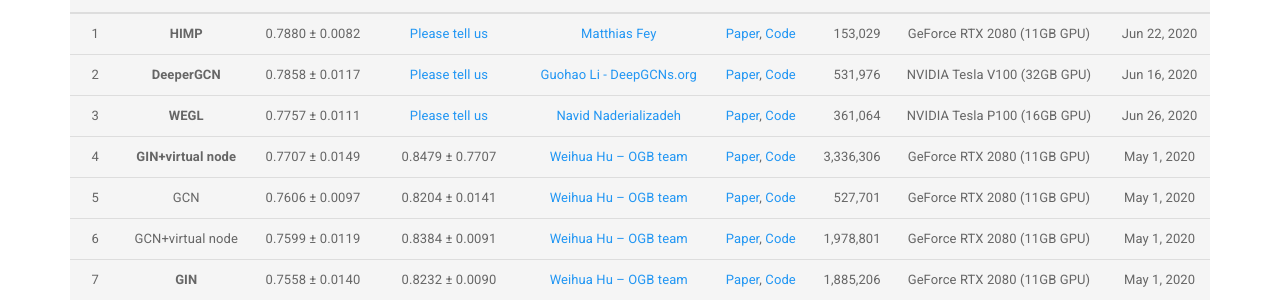
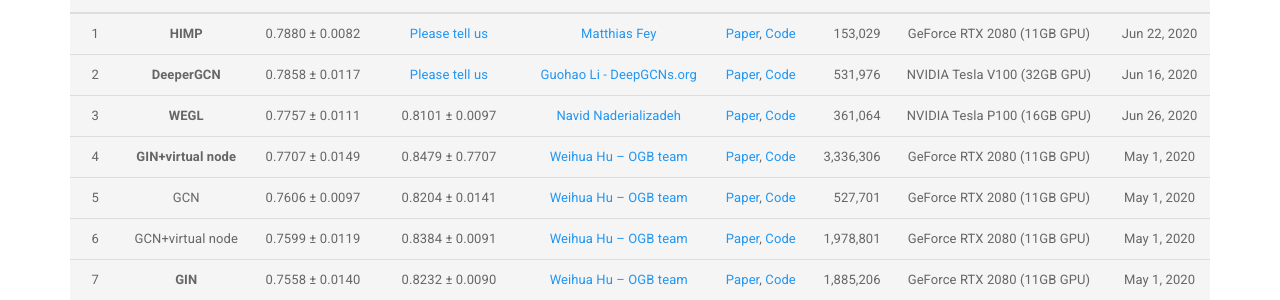
Before and after one commit to snap-stanford/ogb-web, a Jekyll site: the page built from _docs/leaderboard/leader_graphprop.md, in a window 1280 px wide and 900 px high, scrolled down 427 px. Shown: the part 152-452 px from the top of the window. Built offline with Jekyll 4.4.1, drawn with Linux system fonts in a browser that asks for light colours.

Commit message:
updateleaderboard

```diff
--- a/_docs/leaderboard/leader_graphprop.md
+++ b/_docs/leaderboard/leader_graphprop.md
@@ -25,7 +25,7 @@ The **bold** method name indicates that the implementation is **official** (by t
 |:----:|:-----:|:------:|:-----:|:-----:|:-----:|-----:|:-----:|:-----:|
 |  1  |  **HIMP**  | 0.7880 ± 0.0082   | [Please tell us](mailto:ogb@cs.stanford.edu) |[Matthias Fey](mailto:matthias.fey@tu-dortmund.de) | [Paper](https://arxiv.org/abs/2006.12179), [Code](https://github.com/rusty1s/himp-gnn) | 153,029 | GeForce RTX 2080 (11GB GPU) | Jun 22, 2020 |
 |  2  |  **DeeperGCN**  | 0.7858 ± 0.0117   | [Please tell us](mailto:ogb@cs.stanford.edu) |[Guohao Li - DeepGCNs.org](mailto:guohao.li@kaust.edu.sa) | [Paper](https://arxiv.org/abs/2006.07739), [Code](https://github.com/lightaime/deep_gcns_torch/tree/master/examples/ogb) | 531,976 | NVIDIA Tesla V100 (32GB GPU) | Jun 16, 2020 |
-|  3  |  **WEGL**  | 0.7757 ± 0.0111   | [Please tell us](mailto:ogb@cs.stanford.edu) |[Navid Naderializadeh](mailto:nnaderializadeh@hrl.com) | [Paper](https://arxiv.org/abs/2006.09430), [Code](https://github.com/navid-naderi/WEGL) | 361,064 | NVIDIA Tesla P100 (16GB GPU) | Jun 26, 2020 |
+|  3  |  **WEGL**  | 0.7757 ± 0.0111   | 0.8101 ± 0.0097 |[Navid Naderializadeh](mailto:nnaderializadeh@hrl.com) | [Paper](https://arxiv.org/abs/2006.09430), [Code](https://github.com/navid-naderi/WEGL) | 361,064 | NVIDIA Tesla P100 (16GB GPU) | Jun 26, 2020 |
 |  4  |  **GIN+virtual node**  | 0.7707 ± 0.0149   | 0.8479 ± 0.7707 |[Weihua Hu -- OGB team](mailto:weihuahu@cs.stanford.edu) | [Paper](https://arxiv.org/abs/1810.00826), [Code](https://github.com/snap-stanford/ogb/tree/master/examples/graphproppred/mol) | 3,336,306 | GeForce RTX 2080 (11GB GPU) | May 1, 2020 |
 |  5  |  GCN  | 0.7606 ± 0.0097   | 0.8204 ± 0.0141 | [Weihua Hu -- OGB team](mailto:weihuahu@cs.stanford.edu) | [Paper](https://arxiv.org/abs/1609.02907), [Code](https://github.com/snap-stanford/ogb/tree/master/examples/graphproppred/mol) | 527,701 | GeForce RTX 2080 (11GB GPU) | May 1, 2020 |
 |  6  |  GCN+virtual node  | 0.7599 ± 0.0119   | 0.8384 ± 0.0091 | [Weihua Hu -- OGB team](mailto:weihuahu@cs.stanford.edu) | [Paper](https://arxiv.org/abs/1609.02907), [Code](https://github.com/snap-stanford/ogb/tree/master/examples/graphproppred/mol) | 1,978,801 | GeForce RTX 2080 (11GB GPU) | May 1, 2020 |
```
